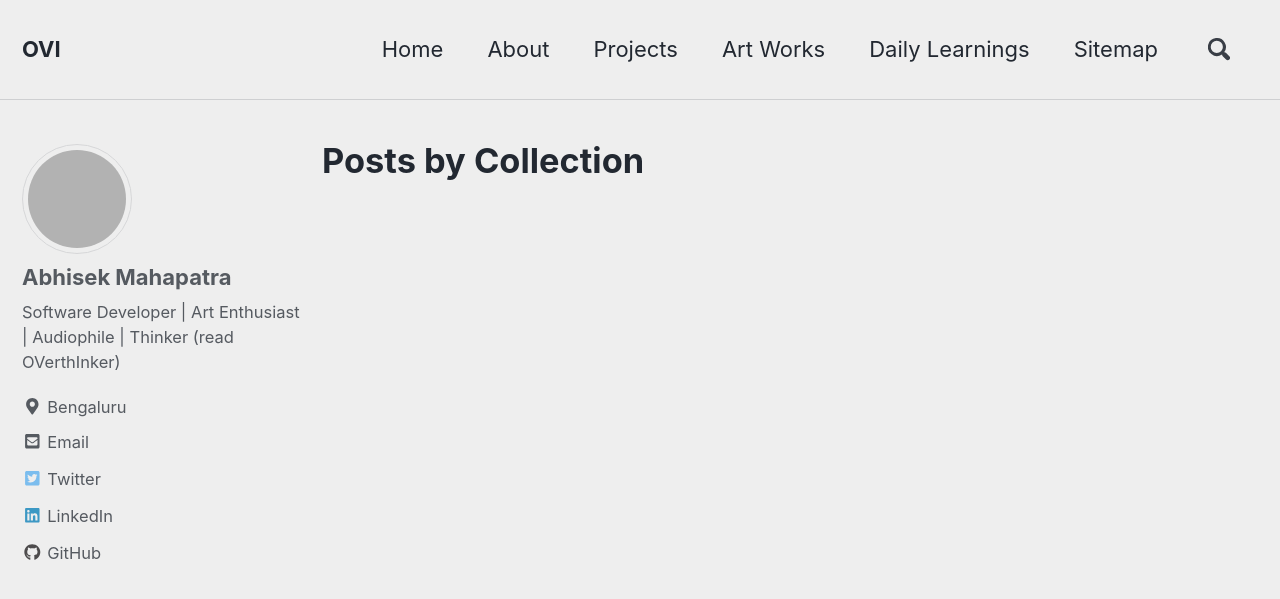
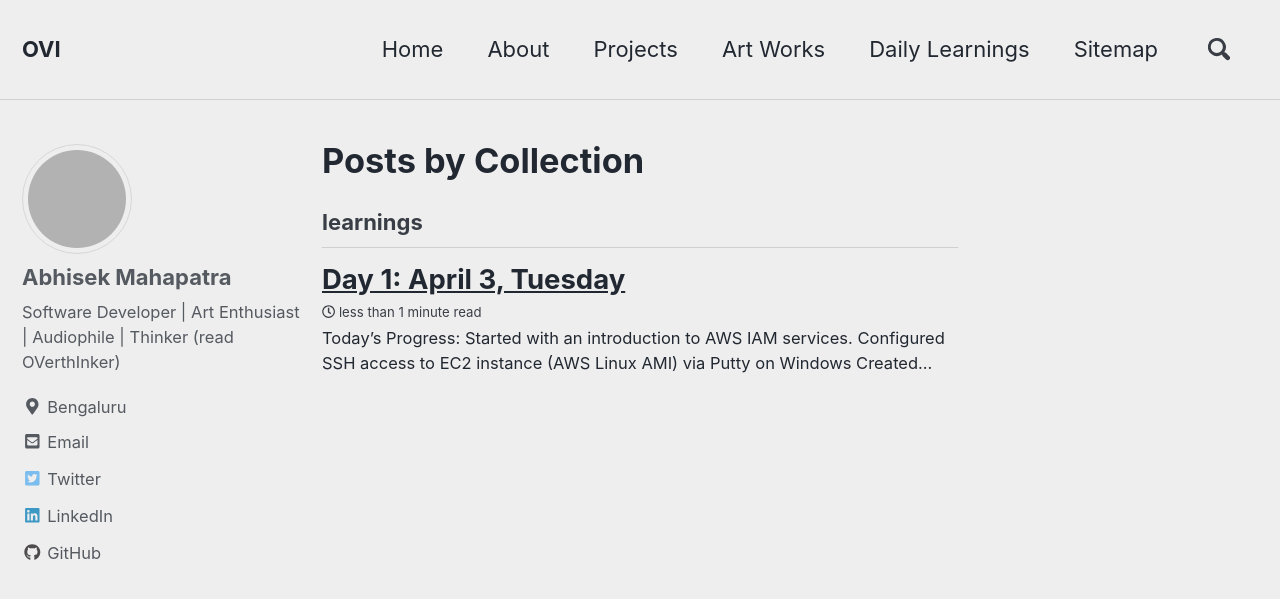
Before and after one commit to ovisek/ovisek.github.io.old, a Jekyll site: the page built from _pages/collection-archive.html, in a window 1280 px wide and 900 px high. Shown: the top 599 px of the window. Built offline with Jekyll 4.4.1, drawn with Linux system fonts in a browser that asks for light colours; nearby versions of some CDN libraries; part of the change alters nothing that is shown; grey boxes are pictures that could not be loaded.

Commit message:
attempt to add entries on learnings page

```diff
--- a/_config.yml
+++ b/_config.yml
@@ -260,3 +260,21 @@ defaults:
       comments: # true
       share: true
       related: true
+# _learnings
+  - scope:
+      path: ""
+      type: learnings
+    values:
+      layout: single
+      author_profile: true
+      read_time: true
+      comments: # true
+      share: true
+      related: true
+
+
+# Collections
+collections:
+  learnings:
+    output: true
+    permalink: /:collection/:path/
--- /dev/null
+++ b/_learnings/2018-04-03.md
@@ -0,0 +1,17 @@
+---
+title: "Day 1: April 3, Tuesday"
+---
+
+**Today's Progress**:
+- Started with an introduction to AWS IAM services.
+- Configured SSH access to EC2 instance (AWS Linux AMI) via Putty on Windows
+- Created new role and assigned to instance
+- Installed boto3
+
+**Thoughts**
+I would like to get a clear picture how the SSH connections work - the maths and concepts behind assymetric keys / public / private keys. This may lead to digressing from the actual learning objectives , but I feel spending sometime on it is worth it.
+Also, I had started on getting an overview of the various AWS services and concepts - few topics are yet to be covered. This isn't a exhaustive study but a general overview - will take up each of these one at a time while working on these from a programers perspective.
+Atleast as of now I would like to be clear with all the available services and their use cases.
+
+**Link(s) to work**
+N/A
```
